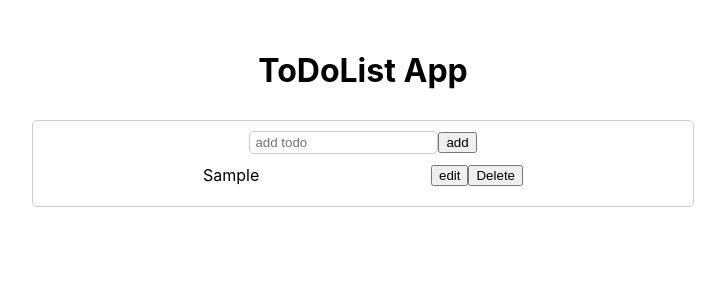
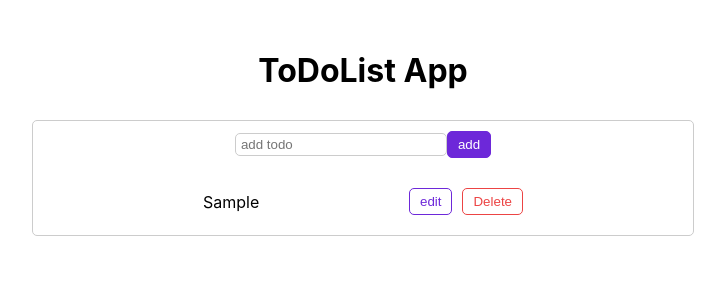
Before and after one commit to hedieh-heydari/ReactToDoApp, a React (Create React App) app: page / in a window 1280 px wide. Both pictures are taken after typing "Sample" into the empty fields and a click on the button "add". Shown: the top 300 px of the page, without its empty margins (287-1012 px from the left). Built offline with nearby package versions, Linux system fonts and the light colour scheme.

Commit message:
added style to buttons

```diff
--- a/src/App.css
+++ b/src/App.css
@@ -40,8 +40,41 @@ input {
   border-radius: 5px;
   padding: 3px 5px;
   outline: none;
+  width: 200px;
 }
 input:focus{
-  border: 1px solid blueviolet;
+  border: 2px solid blueviolet;
 
 }
+
+.formControl {
+  display: flex;
+  align-items: center;
+  justify-content: center;
+  width: 20rem;
+  margin-bottom: 20px;
+}
+
+.btn {
+  color: #6d28d9;
+  background-color: #fff;
+  border: 1px solid #6d28d9;
+  border-radius: 5px;
+  outline: none;
+  padding: 5px 10px;
+  cursor: pointer;
+}
+.remove {
+  color: rgb(236, 68, 68);
+  border: 1px solid rgb(236, 68, 68);
+  margin-left: 10px;
+}
+
+.addTodo{
+  background-color: #6d28d9;
+  color: #fff;
+}
+
+.updatetodo{
+  background-color: #6d28d9;
+}
--- a/src/Components/ToDoForm.js
+++ b/src/Components/ToDoForm.js
@@ -21,13 +21,20 @@ const ToDoForm = (props) => {
     return (
         <>
             <form onSubmit={submitHandler}>
+                <div className="formControl">
                     <input
                         ref={inputRef}
                         placeholder={props.edit ? "update todo" : "add todo"}
                         type='text'
                         value={input}
                         onChange={changeHandler} />
-                <button type="submit">{props.edit ? 'edit' : 'add'}</button>
+                    <button
+                        className={`btn ${props.edit ? 'updateTodo' : 'addTodo'}`}
+                        type="submit">
+                        {props.edit ? 'edit' : 'add'}
+                    </button>
+                </div>
+
             </form>
         </>
     );
--- a/src/Components/Todo.js
+++ b/src/Components/Todo.js
@@ -1,10 +1,13 @@
 const Todo = ({ todo, onComplete, onDelete, onEdit }) => {
     return (
         <div className="todo">
-            <div onClick={onComplete} className={todo.isCompleted && "completed"}>{todo.text}</div>
+            <div onClick={onComplete}
+            className={todo.isCompleted && "completed"}>
+                {todo.text}
+                </div>
             <div>
-                <button onClick={onEdit}>edit</button>
-                <button onClick={onDelete} >Delete</button>
+                <button onClick={onEdit} className='btn'>edit</button>
+                <button onClick={onDelete} className='btn remove' >Delete</button>
             </div>
         </div>
     );
```
Lines whose indentation alone changed are shown as unchanged.
